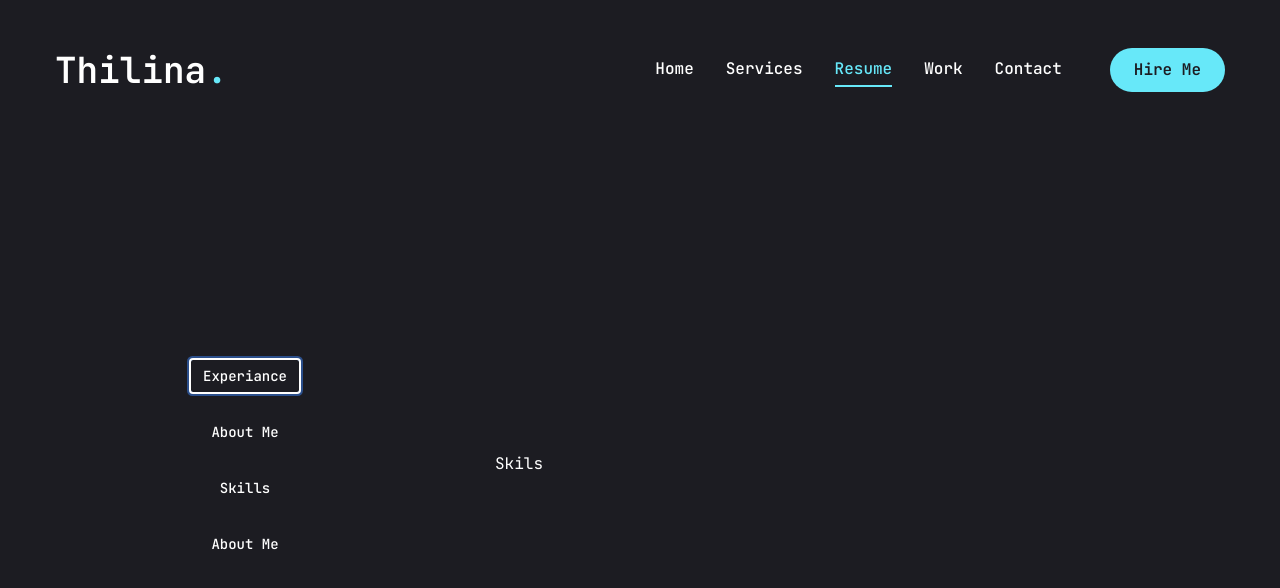
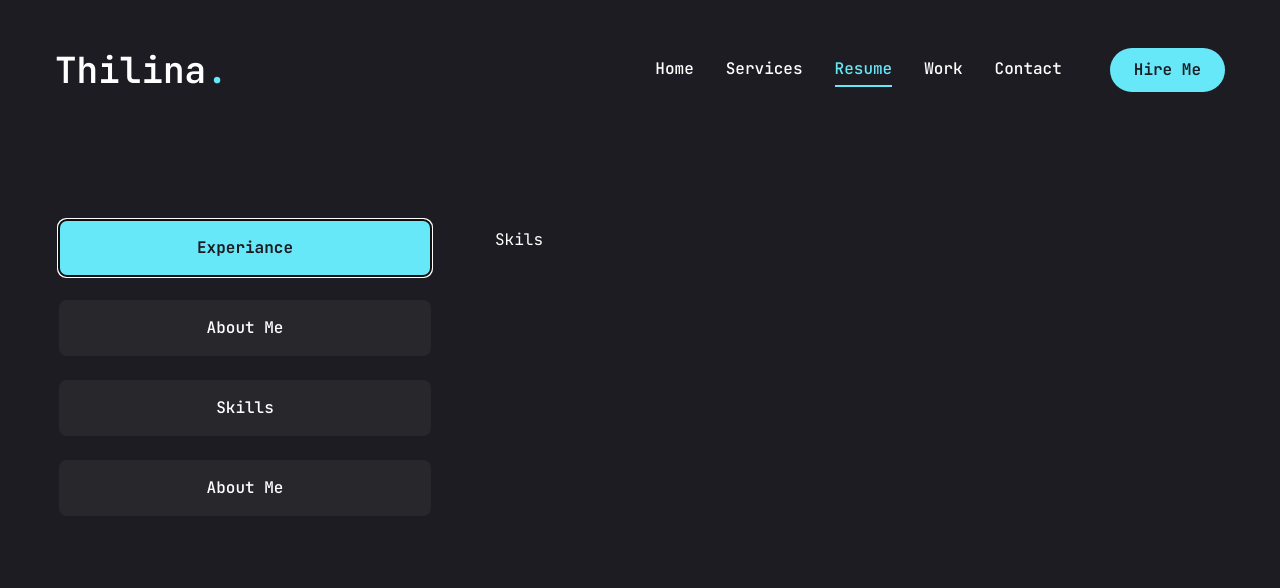
Before and after one commit to thilina330/my-portfolio, a Next.js app in the folder my-portfolio-website/: page /resume in a window 1280 px wide. Both pictures are taken after a click on the tab "Experiance". Shown: the top 588 px of the page. Built offline with nearby package versions, Linux system fonts and the light colour scheme.

Commit message:
create component tabs

```diff
--- a/my-portfolio-website/components/ui/tabs.jsx
+++ b/my-portfolio-website/components/ui/tabs.jsx
@@ -11,7 +11,7 @@
   <TabsPrimitive.List
     ref={ref}
     className={cn(
-      "inline-flex h-10 items-center justify-center rounded-md bg-muted p-1 text-muted-foreground",
+      "inline-flex h-auto rounded-md p-1 text-primary ",
       className
     )}
     {...props} />
@@ -22,7 +22,7 @@
   <TabsPrimitive.Trigger
     ref={ref}
     className={cn(
-      "inline-flex items-center justify-center whitespace-nowrap rounded-sm px-3 py-1.5 text-sm font-medium ring-offset-background transition-all focus-visible:outline-none focus-visible:ring-2 focus-visible:ring-ring focus-visible:ring-offset-2 disabled:pointer-events-none disabled:opacity-50 data-[state=active]:bg-background data-[state=active]:text-foreground data-[state=active]:shadow-sm",
+      "inline-flex items-center w-full bg-[#27272c] justify-center whitespace-nowrap text-white rounded-lg p-3 text-balance font-medium ring-offset-white transition-all disabled:pointer-events-none disabled:opacity-50 data-[state=active]:bg-cyan-300 data-[state=active]:text-primary data-[state=active]:font-bold data-[state=active]:shadow-sm",
       className
     )}
     {...props} />
@@ -33,7 +33,7 @@
   <TabsPrimitive.Content
     ref={ref}
     className={cn(
-      "mt-2 ring-offset-background focus-visible:outline-none focus-visible:ring-2 focus-visible:ring-ring focus-visible:ring-offset-2",
+      "min-h-[480px] mt-2 ring-offset-background focus-visible:outline-none focus-visible:ring-2 focus-visible:ring-ring focus-visible:ring-offset-2",
       className
     )}
     {...props} />
```
